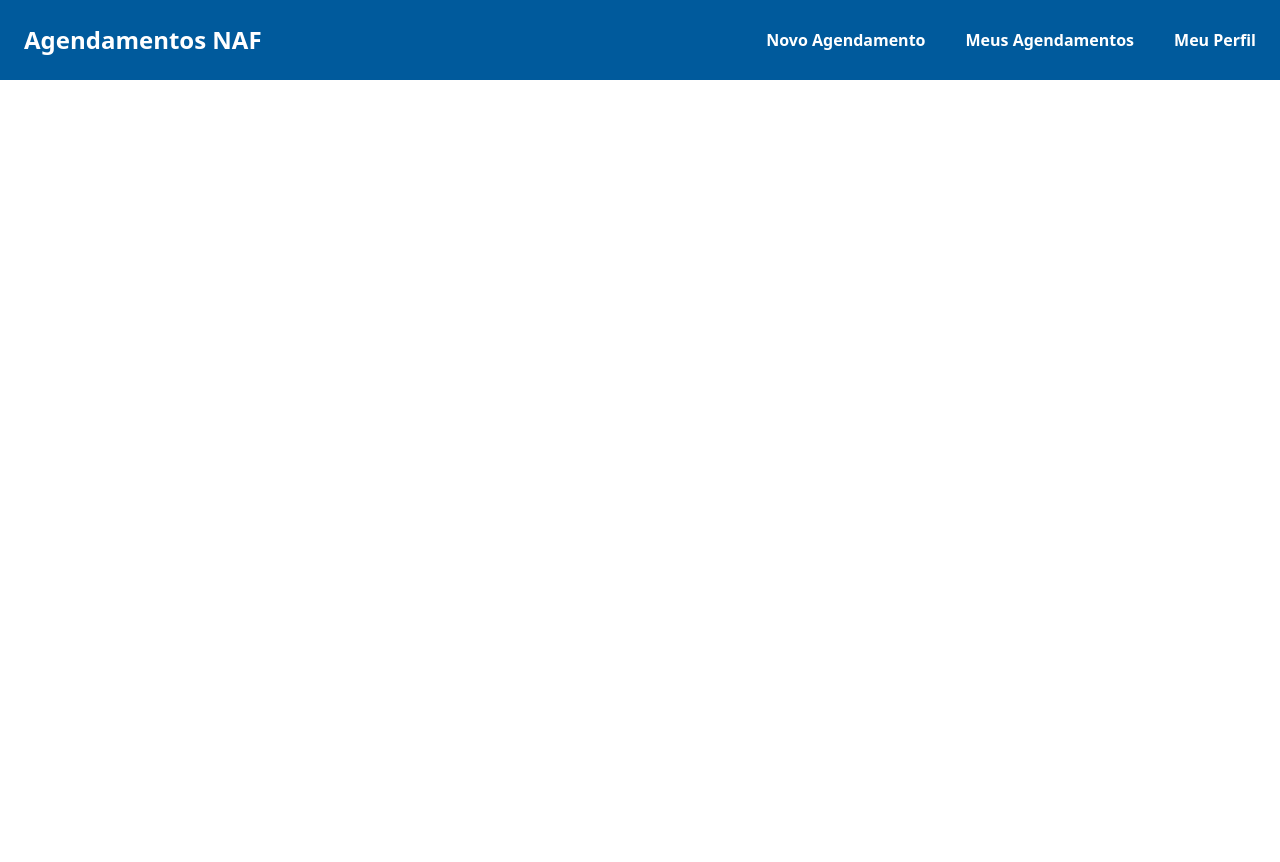
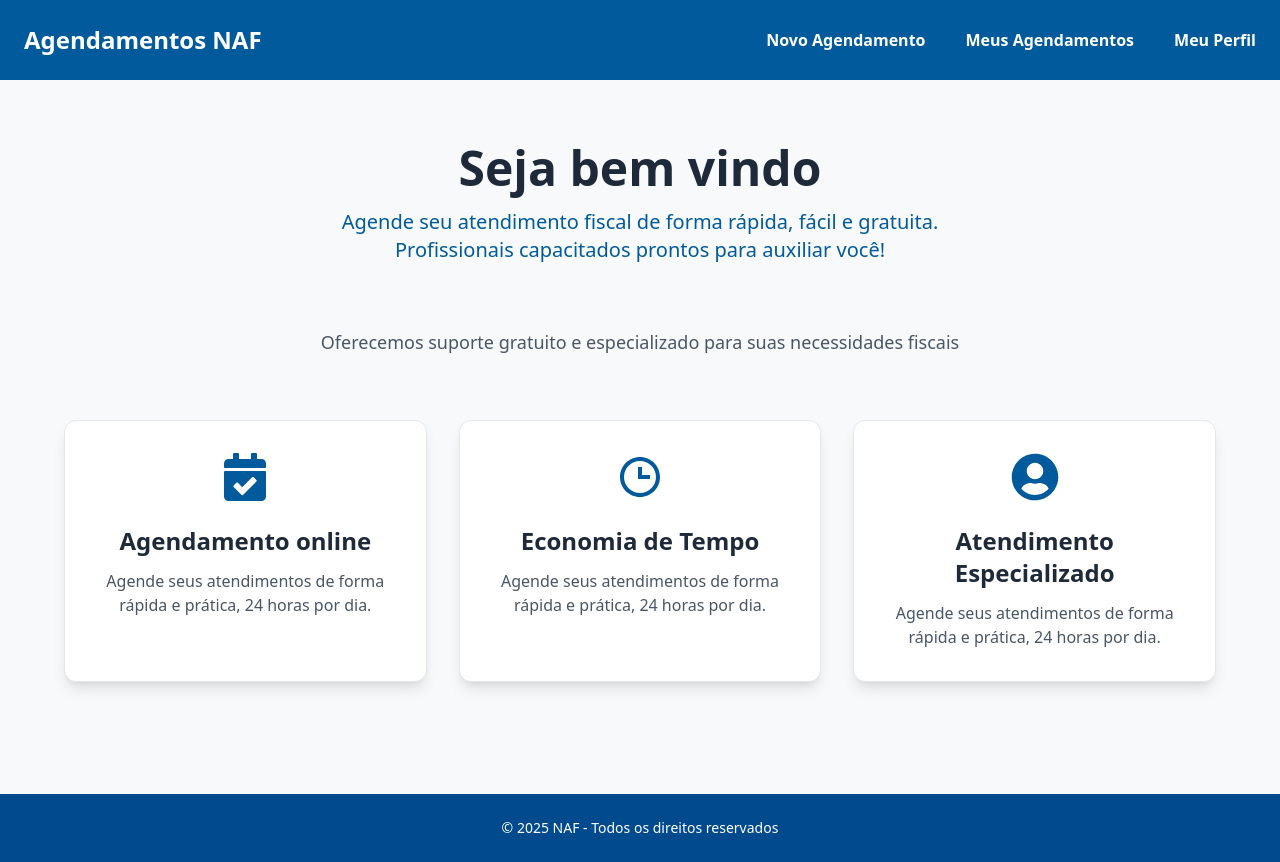
Before and after one commit to beatrizbia000/ProjetoWeb, a React (Vite) app in the folder agendamentoNAF/: page /home in a window 1280 px wide. Before the commit the page ends 800 px from the top, so only its background shows below. Built offline with nearby package versions, Linux system fonts and the light colour scheme.

Commit message:
Conexão com o beck-and login e cadastro, tela home feita

```diff
--- a/agendamentoNAF/package.json
+++ b/agendamentoNAF/package.json
@@ -15,6 +15,7 @@
     "cpf-cnpj-validator": "^1.0.3",
     "react": "^19.1.1",
     "react-dom": "^19.1.1",
+    "react-icons": "^5.5.0",
     "react-router-dom": "^7.9.4",
     "state": "^0.2.0",
     "tailwindcss": "^4.1.16"
--- a/agendamentoNAF/src/index.css
+++ b/agendamentoNAF/src/index.css
@@ -3,4 +3,7 @@
 @theme {
   --color-bg-login: #d8eeff;
   --color-header: #005a9c;
+
+  --color-footer: #004A8D;
+  --color-bg-light: #f8f9fa;
 }
--- a/agendamentoNAF/src/pages/Cadastro.jsx
+++ b/agendamentoNAF/src/pages/Cadastro.jsx
@@ -112,7 +112,7 @@ export default function Cadastro() {
 
     } catch (err) {
       if (err.response && err.response.status === 409) {
-        setError("Este email (matrícula) já está cadastrado.");
+        setError("Este email já está cadastrado.");
       } else {
         setError("Erro ao tentar cadastrar. Tente novamente.");
       }
@@ -151,7 +151,7 @@ export default function Cadastro() {
             </div>
             <div className="flex flex-col gap-1">
               <label className="text-black text-base font-medium font-['Inter']">
-                Matrícula (Email)
+                  Email
               </label>
               <input
                 className="px-3 py-2 bg-indigo-50 rounded-[20px] outline outline-1 outline-stone-300"
--- a/agendamentoNAF/src/pages/Home.jsx
+++ b/agendamentoNAF/src/pages/Home.jsx
@@ -1,10 +1,86 @@
 import React from "react";
-import Header from "../components/header";
+import Header from "../components/Header"; //
+import { FaCalendarCheck, FaUserCircle } from "react-icons/fa";
+import { BiTime } from "react-icons/bi";
 
 export default function Home() {
   return (
-    <>
-      <Header></Header>
-    </>
+    // Container principal que ocupa a tela toda
+    <div className="flex min-h-screen flex-col bg-bg-light">
+
+      {/* 1. Header (O seu componente que já existe) */}
+      <Header /> {/* */}
+
+      {/* 2. Conteúdo Principal */}
+      <main className="flex-grow px-4 py-12 text-center md:px-8 md:py-16">
+
+        {/* Seção Hero */}
+        <section className="mb-12 md:mb-16">
+          <h1 className="mb-4 text-4xl font-semibold text-gray-800 md:text-5xl">
+            Seja bem vindo
+          </h1>
+          <p className="mx-auto max-w-2xl text-lg text-header md:text-xl">
+            Agende seu atendimento fiscal de forma rápida, fácil e gratuita.
+            Profissionais capacitados prontos para auxiliar você!
+          </p>
+        </section>
+
+        {/* Intro dos Benefícios */}
+        <section className="mb-12 md:mb-16">
+          <p className="text-lg text-gray-600">
+            Oferecemos suporte gratuito e especializado para suas
+            necessidades fiscais
+          </p>
+        </section>
+
+        {/* Cards de Benefícios */}
+        <section className="mx-auto grid max-w-6xl gap-8 md:grid-cols-3">
+
+          {/* Card 1 */}
+          <div className="flex flex-col items-center rounded-xl border border-gray-200 bg-white p-8 shadow-lg transition-all duration-200 hover:-translate-y-1 hover:shadow-xl">
+            <FaCalendarCheck className="mb-6 text-5xl text-header" />
+            <h3 className="mb-3 text-2xl font-semibold text-gray-800">
+              Agendamento online
+            </h3>
+            <p className="text-gray-600">
+              Agende seus atendimentos de forma rápida e prática, 24 horas
+              por dia.
+            </p>
+          </div>
+
+          {/* Card 2 */}
+          <div className="flex flex-col items-center rounded-xl border border-gray-200 bg-white p-8 shadow-lg transition-all duration-200 hover:-translate-y-1 hover:shadow-xl">
+            <BiTime className="mb-6 text-5xl text-header" />
+            <h3 className="mb-3 text-2xl font-semibold text-gray-800">
+              Economia de Tempo
+            </h3>
+            <p className="text-gray-600">
+              Agende seus atendimentos de forma rápida e prática, 24 horas
+              por dia.
+            </p>
+          </div>
+
+          {/* Card 3 */}
+          <div className="flex flex-col items-center rounded-xl border border-gray-200 bg-white p-8 shadow-lg transition-all duration-200 hover:-translate-y-1 hover:shadow-xl">
+            <FaUserCircle className="mb-6 text-5xl text-header" />
+            <h3 className="mb-3 text-2xl font-semibold text-gray-800">
+              Atendimento Especializado
+            </h3>
+            <p className="text-gray-600">
+              Agende seus atendimentos de forma rápida e prática, 24 horas
+              por dia.
+            </p>
+          </div>
+
+        </section>
+      </main>
+
+      {/* 3. Rodapé */}
+      <footer className="w-full bg-footer p-6 text-center text-white mt-12">
+        <p className="text-sm">
+          © 2025 NAF - Todos os direitos reservados
+        </p>
+      </footer>
+    </div>
   );
 }
--- a/agendamentoNAF/src/pages/Login.jsx
+++ b/agendamentoNAF/src/pages/Login.jsx
@@ -37,7 +37,7 @@ export default function Login() {
     } catch (err) {
 
       if (err.response && (err.response.status === 401 || err.response.status === 404)) {
-        setError("Matrícula (email) ou senha inválidos.");
+        setError("Email ou senha inválidos.");
       } else if (err.response && err.response.status === 403) {
          setError(`Usuário bloqueado. Fim do bloqueio: ${err.response.data.data_fim_bloqueio}`);
       } else {
```
Also changed, not shown: 1 other file (tests, documents, lock files or other folders).
